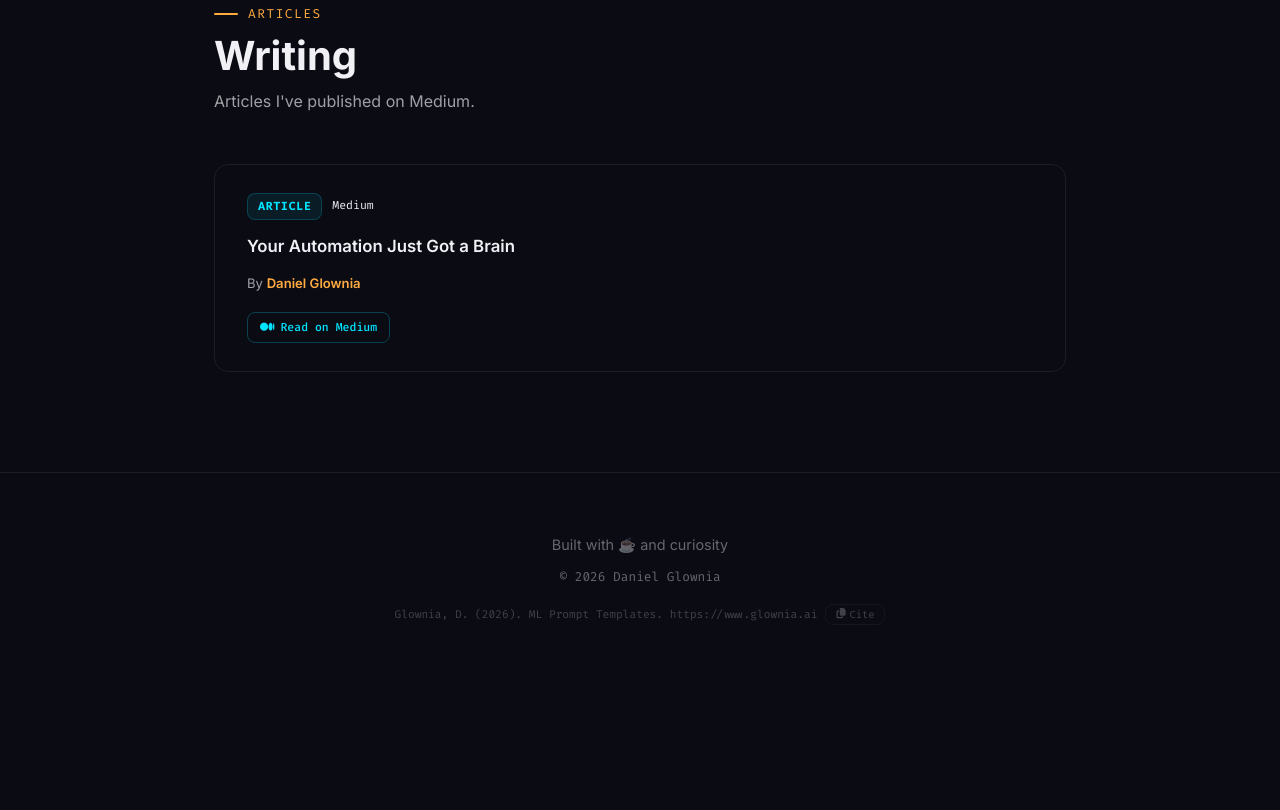
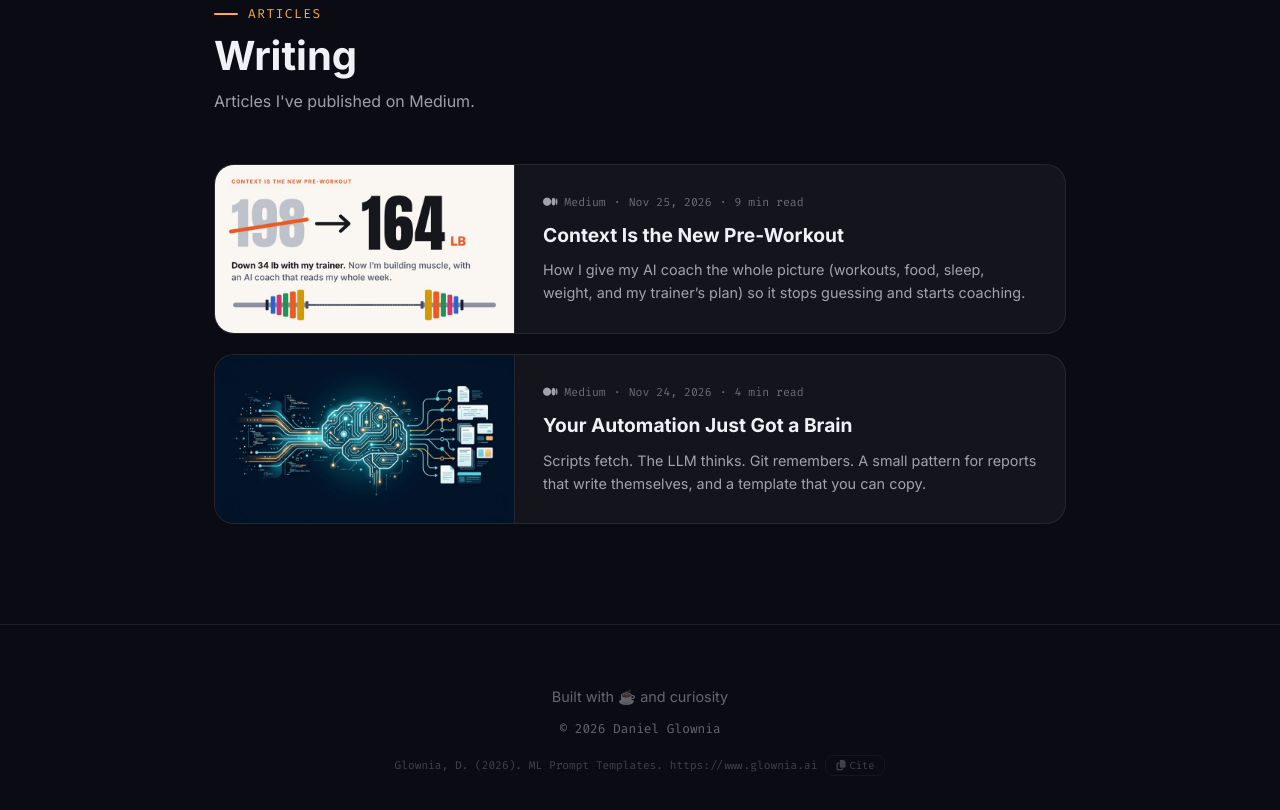
Before and after one commit to danielglownia/personal-site, a plain HTML site: page index.html in a window 1280 px wide. Shown: the part 2178-2988 px from the top of the page. Before the commit the page ends 2863 px from the top, so only its background shows below. Drawn offline with Linux system fonts and the light colour scheme.

Commit message:
feat: add "Context Is the New Pre-Workout" and redesign article cards
- Add the new Medium article to the Writing section, newest first
- Replace the text-only article cards with cover-image cards that show
  the date, read time, title and subtitle; the cover stacks on top on
  narrow screens
- Drop the "Read on Medium" button; the whole card links to the article
- Add 800px JPG covers for both articles under images/writing/

Co-Authored-By: Claude Opus 5.5 <noreply@anthropic.com>

```diff
--- a/index.html
+++ b/index.html
@@ -732,6 +732,113 @@
         }
 
         /* ========================================
+           WRITING
+           ======================================== */
+        .article-list {
+            display: flex;
+            flex-direction: column;
+            gap: 20px;
+        }
+
+        .article-card {
+            display: grid;
+            grid-template-columns: 300px minmax(0, 1fr);
+            background: var(--bg-surface);
+            border: 1px solid var(--border-subtle);
+            border-radius: var(--radius-lg);
+            overflow: hidden;
+            text-decoration: none;
+            color: inherit;
+            transition: opacity 0.8s cubic-bezier(0.25, 0.46, 0.45, 0.94),
+                transform 0.4s cubic-bezier(0.25, 0.46, 0.45, 0.94),
+                border-color 0.3s ease, box-shadow 0.3s ease;
+        }
+
+        .article-card:hover {
+            border-color: var(--border-glow);
+            box-shadow: 0 12px 40px rgba(255, 171, 64, 0.1);
+            transform: translateY(-4px);
+        }
+
+        .article-cover {
+            overflow: hidden;
+            background: var(--bg-secondary);
+            border-right: 1px solid var(--border-subtle);
+        }
+
+        .article-cover img {
+            display: block;
+            width: 100%;
+            height: 100%;
+            aspect-ratio: 16 / 9;
+            object-fit: cover;
+            transition: transform 0.6s cubic-bezier(0.25, 0.46, 0.45, 0.94);
+        }
+
+        .article-card:hover .article-cover img {
+            transform: scale(1.04);
+        }
+
+        .article-body {
+            display: flex;
+            flex-direction: column;
+            justify-content: center;
+            gap: 10px;
+            padding: 24px 28px;
+        }
+
+        .article-meta {
+            display: flex;
+            align-items: center;
+            flex-wrap: wrap;
+            gap: 8px;
+            font-family: var(--font-mono);
+            font-size: 0.72rem;
+            color: var(--text-tertiary);
+        }
+
+        .article-meta i {
+            color: var(--text-secondary);
+        }
+
+        .article-title {
+            font-size: 1.2rem;
+            font-weight: 700;
+            line-height: 1.35;
+            color: var(--text-primary);
+            transition: color 0.3s ease;
+        }
+
+        .article-card:hover .article-title {
+            color: var(--accent-amber-light);
+        }
+
+        .article-dek {
+            font-size: 0.9rem;
+            line-height: 1.6;
+            color: var(--text-secondary);
+        }
+
+        @media (max-width: 640px) {
+            .article-card {
+                grid-template-columns: 1fr;
+            }
+
+            .article-cover {
+                border-right: none;
+                border-bottom: 1px solid var(--border-subtle);
+            }
+
+            .article-cover img {
+                height: auto;
+            }
+
+            .article-body {
+                padding: 20px 22px 24px;
+            }
+        }
+
+        /* ========================================
            SELECTION STYLE
            ======================================== */
         ::selection {
@@ -931,28 +1038,49 @@
                 <p class="section-subtitle">Articles I've published on Medium.</p>
             </div>
 
-            <a href="https://medium.com/@dglownia/your-automation-just-got-a-brain-fb607e622838" target="_blank"
-                rel="noopener noreferrer" class="pub-card fade-in fade-in-delay-1" id="article-automation-brain"
-                aria-label="Read Your Automation Just Got a Brain on Medium">
+            <div class="article-list">
+                <a href="https://medium.com/@dglownia/context-is-the-new-pre-workout-3651ba2262f3" target="_blank"
+                    rel="noopener noreferrer" class="article-card fade-in fade-in-delay-1"
+                    id="article-context-pre-workout" aria-label="Read Context Is the New Pre-Workout on Medium">
+                    <div class="article-cover">
+                        <img src="images/writing/context-is-the-new-pre-workout.jpg" alt="" width="800"
+                            height="450" loading="lazy">
+                    </div>
+                    <div class="article-body">
+                        <div class="article-meta">
+                            <span><i class="fab fa-medium"></i> Medium</span>
+                            <span class="article-meta-sep" aria-hidden="true">·</span>
+                            <time datetime="2026-11-25">Nov 25, 2026</time>
+                            <span class="article-meta-sep" aria-hidden="true">·</span>
+                            <span>9 min read</span>
+                        </div>
+                        <h3 class="article-title">Context Is the New Pre-Workout</h3>
+                        <p class="article-dek">How I give my AI coach the whole picture (workouts, food, sleep,
+                            weight, and my trainer&rsquo;s plan) so it stops guessing and starts coaching.</p>
+                    </div>
+                </a>
 
-                <div class="pub-card-meta">
-                    <span class="pub-badge">Article</span>
-                    <span class="pub-journal">Medium</span>
-                </div>
-
-                <div class="pub-title">
-                    Your Automation Just Got a Brain
-                </div>
-
-                <div class="pub-authors">
-                    By <span class="pub-author-highlight">Daniel Glownia</span>
-                </div>
-
-                <div class="pub-links">
-                    <span class="pub-link"><i class="fab fa-medium"></i> Read on Medium</span>
-                </div>
-
-            </a>
+                <a href="https://medium.com/@dglownia/your-automation-just-got-a-brain-fb607e622838" target="_blank"
+                    rel="noopener noreferrer" class="article-card fade-in fade-in-delay-2" id="article-automation-brain"
+                    aria-label="Read Your Automation Just Got a Brain on Medium">
+                    <div class="article-cover">
+                        <img src="images/writing/your-automation-just-got-a-brain.jpg" alt="" width="800"
+                            height="446" loading="lazy">
+                    </div>
+                    <div class="article-body">
+                        <div class="article-meta">
+                            <span><i class="fab fa-medium"></i> Medium</span>
+                            <span class="article-meta-sep" aria-hidden="true">·</span>
+                            <time datetime="2026-11-24">Nov 24, 2026</time>
+                            <span class="article-meta-sep" aria-hidden="true">·</span>
+                            <span>4 min read</span>
+                        </div>
+                        <h3 class="article-title">Your Automation Just Got a Brain</h3>
+                        <p class="article-dek">Scripts fetch. The LLM thinks. Git remembers. A small pattern for
+                            reports that write themselves, and a template that you can copy.</p>
+                    </div>
+                </a>
+            </div>
         </section>
 
     </main>
```
Also changed, not shown: images/writing/context-is-the-new-pre-workout.jpg (added), images/writing/your-automation-just-got-a-brain.jpg (added).
